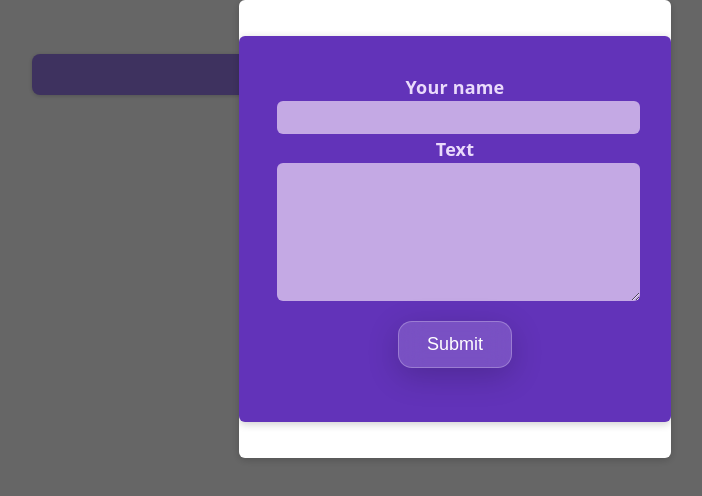
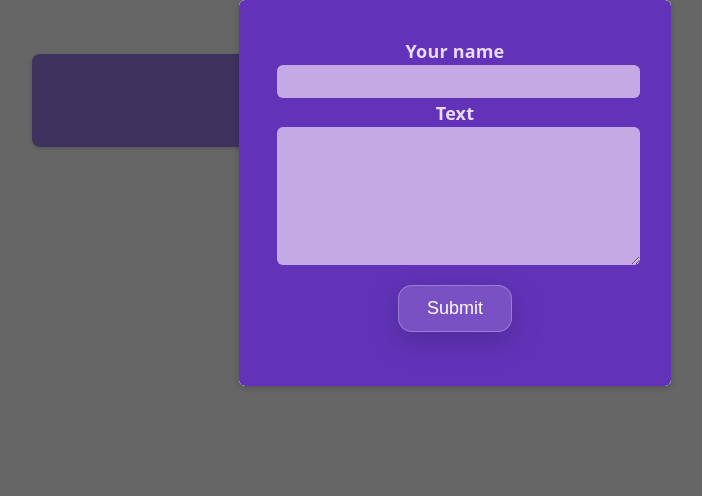
Before and after one commit to VattraF4/Learn-ReactJs, a React (Vite) app: page / in a window 1280 px wide. Shown: the top 496 px of the page, without its empty margins (185-887 px from the left). Built offline with nearby package versions, Linux system fonts and the light colour scheme.

Commit message:
State & Conditional Content

```diff
--- a/src/App.jsx
+++ b/src/App.jsx
@@ -7,7 +7,7 @@ function App() {
   return (
     <main>
       <PostList />
-      <GlassButton>Click Here</GlassButton>
+      {/* <GlassButton>Click Here</GlassButton> */}
     </main>
   );
 }
--- a/src/components/Modal.jsx
+++ b/src/components/Modal.jsx
@@ -2,7 +2,7 @@ import classes from "./Modal.module.css";
 function Modal(props) {
   return (
     <>
-      <div className={classes.backdrop}>
+      <div className={classes.backdrop} onClick={props.onClose}>
         <dialog open className={classes.modal}>{props.children}</dialog>
       </div>
     </>
--- a/src/components/NewPost.jsx
+++ b/src/components/NewPost.jsx
@@ -1,6 +1,5 @@
 import GlassButton from "./GlassButton";
 import classes from "./NewPost.module.css";
-import Modal from "./Modal";
 
 function NewPost(props) {
   return (
--- a/src/components/NewPost.module.css
+++ b/src/components/NewPost.module.css
@@ -2,7 +2,7 @@
   background-color: #6233b9;
   padding: 2rem;
   width: 20rem;
-  margin: 2rem auto;
+  margin: auto;
   border-radius: 6px;
   box-shadow: 0 2px 8px rgba(0, 0, 0, 0.2);
 }
--- a/src/components/PostLists.jsx
+++ b/src/components/PostLists.jsx
@@ -3,7 +3,10 @@ import { useState } from "react";
 import Post from "./Post";
 import NewPost from "./NewPost";
 import Modal from "./Modal";
+import GlassButton from "./GlassButton";
 function PostList() {
+  const [modalIsVisible, setModalIsVisible] = useState(true);
+
   const [enteredBody, setEnteredBody] = useState("");
   const [enteredAuthor, setEnteredAuthor] = useState("");
 
@@ -14,16 +17,35 @@ function PostList() {
   function authorChangeHandler(event) {
     setEnteredAuthor(event.target.value);
   }
+
+  function hideModalHandler() {
+    setModalIsVisible(false);
+  }
+
+  // let modalContent;
+
+  // if (modalIsVisible) {
+  //   <Modal onClose={hideModalHandler}>
+  //     <NewPost
+  //       onBodyChange={bodyChangeHandler}
+  //       onAuthorChange={authorChangeHandler}
+  //     />
+  //     {/* <GlassButton>Submit</GlassButton> */}
+  //   </Modal>;
+  // }
   return (
     <>
-      <Modal>
+      {modalIsVisible && (
+        <Modal onClose={hideModalHandler}>
           <NewPost
             onBodyChange={bodyChangeHandler}
             onAuthorChange={authorChangeHandler}
           />
         </Modal>
+      )}
       <ul className={classes.posts}>
         <Post author={enteredAuthor} content={enteredBody} />
+        <Post author="Ra Vattra" content="Hello World!" />
       </ul>
     </>
   );
```
Lines whose indentation alone changed are shown as unchanged.
